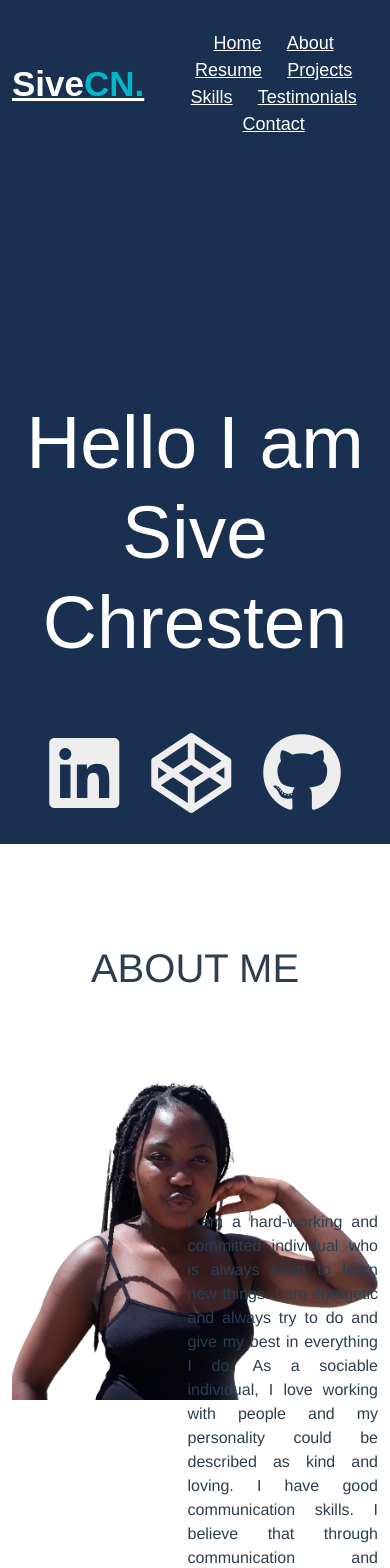
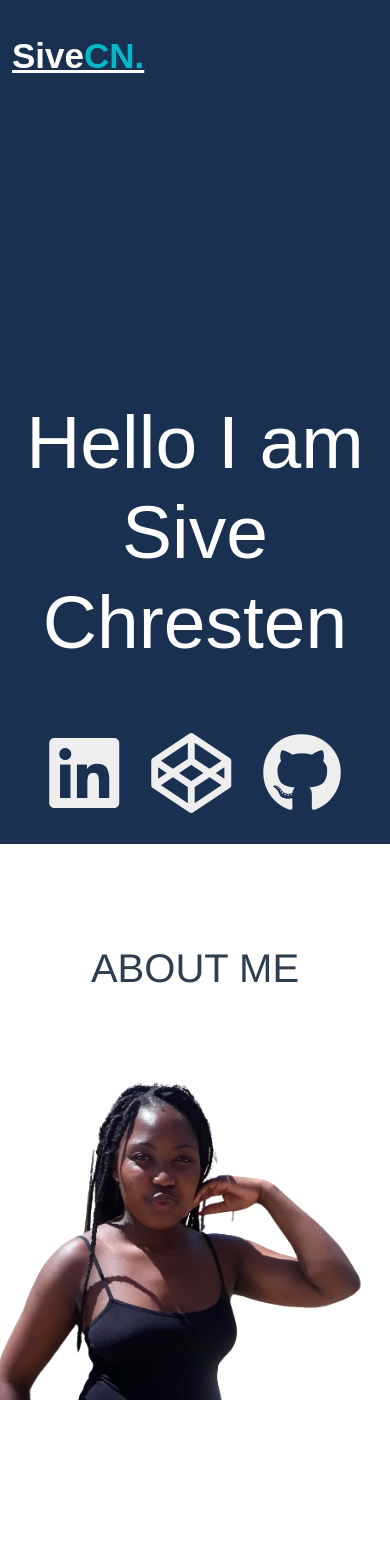
Before and after one commit to SiveNcanywa/vue-portfolio, a Vue app: page / in a window 390 px wide. Shown: the top 1568 px of the page. Built offline with nearby package versions, Linux system fonts and the light colour scheme.

Commit message:
new stuff

```diff
--- a/data/db.json
+++ b/data/db.json
@@ -1,10 +1,10 @@
 {
     "projects":[
-        {"title":1, "description":"I love you","image":"hfvhbh"},
-        {"title":1, "description":"I love you","image":"hfvhbh"},
-        {"title":1, "description":"I love you","image":"hfvhbh"},
-        {"title":1, "description":"I love you","image":"hfvhbh"},
-        {"title":1, "description":"I love you","image":"hfvhbh"},
-        {"title":1, "description":"I love you","image":"hfvhbh"}
+        {"title":1,"id": 1, "description":"I love you","image":"hfvhbh", "repo":"", "netlify":""},
+        {"title":1,"id": 2, "description":"I love you","image":"hfvhbh", "repo":"", "netlify":""},
+        {"title":1,"id": 3, "description":"I love you","image":"hfvhbh", "repo":"", "netlify":""},
+        {"title":1,"id": 4, "description":"I love you","image":"hfvhbh", "repo":"", "netlify":""},
+        {"title":1,"id": 5, "description":"I love you","image":"hfvhbh", "repo":"", "netlify":""},
+        {"title":1,"id": 6, "description":"I love you","image":"hfvhbh", "repo":"", "netlify":""}
     ]
 }
--- a/src/components/About.vue
+++ b/src/components/About.vue
@@ -73,4 +73,17 @@ export default {};
   color: #193050;
   background: none;
 }
+@media (max-width: 947px){
+  .about .about-content .column{
+        width: 100%;
+    }
+    .about .about-content .left{
+        display: flex;
+        justify-content: center;
+        margin: 0 auto 60px;
+    }
+    .about .about-content .right{
+        flex: 100%;
+    }
+}
 </style>
--- a/src/components/Home.vue
+++ b/src/components/Home.vue
@@ -127,4 +127,19 @@ ul li {
 .fa-linkedin:focus {
   color: blue;
 }
+@media (max-width: 947px){
+    .home .home-content .text-2{
+        font-size: 70px;
+    }
+    .home .home-content .text-3{
+        font-size: 35px;
+    }
+    .home .home-content a{
+        font-size: 23px;
+        padding: 10px 30px;
+    }
+    .max-width{
+        max-width: 930px;
+    }
+}
 </style>
--- a/src/components/Navbar.vue
+++ b/src/components/Navbar.vue
@@ -12,6 +12,7 @@
                 <li><a href="#Testimonials" class="menu-btn">Testimonials</a></li>
                 <li><a href="#Contact" class="menu-btn">Contact</a></li>
             </ul>
+
 
         </div>
         </div>
@@ -75,4 +76,48 @@ export default {
 .navbar.sticky .menu li a:hover{
     color: #fff;
 }
+@media (max-width: 947px){
+    .menu-btn{
+        display: block;
+        z-index: 999;
+    }
+    .menu-btn i.active:before{
+        content: "\f00d";
+    }
+    .navbar .menu{
+        position: fixed;
+        height: 100vh;
+        width: 100%;
+        left: -100%;
+        top: 0;
+        background: #111;
+        text-align: center;
+        padding-top: 80px;
+        transition: all 0.3s ease;
+    }
+    .navbar .menu.active{
+        left: 0;
+    }
+    .navbar .menu li{
+        display: block;
+    }
+    .navbar .menu li a{
+        display: inline-block;
+        margin: 20px 0;
+        font-size: 25px;
+    }
+    .home .home-content .text-2{
+        font-size: 70px;
+    }
+    .home .home-content .text-3{
+        font-size: 35px;
+    }
+    .home .home-content a{
+        font-size: 23px;
+        padding: 10px 30px;
+    }
+    .max-width{
+        max-width: 930px;
+    }
+}
 </style>
--- a/src/components/Projects.vue
+++ b/src/components/Projects.vue
@@ -1,5 +1,5 @@
 <template>
-  <section id="Testimonials">
+  <section id="Projects">
   <div class="container">
     <div class="row">
       <!--  Single Starts  -->
@@ -9,7 +9,7 @@
             <img class="test" src="../assets/images/me.jpg" alt="person" />
 
             <div class="testimonial-text">
-              <h3><a href="#">Test Service</a></h3>
+              <h3><a href="#">Javascript Calculator</a></h3>
               <p>
                 Lorem Ipsum is simply dummy text of the printing and typesetting
                 industry. Lorem Ipsum has been the industry's standard dummy
@@ -28,7 +28,7 @@
             <img class="test" src="../assets/images/me.jpg" alt="person" />
 
             <div class="testimonial-text">
-              <h3><a href="#">Test Service</a></h3>
+              <h3><a href="#">Pokemon fecth</a></h3>
               <p>
                 Lorem Ipsum is simply dummy text of the printing and typesetting
                 industry. Lorem Ipsum has been the industry's standard dummy
@@ -46,7 +46,7 @@
             <img class="test" src="../assets/me.jpg" alt="person" />
 
             <div class="testimonial-text">
-              <h3><a href="#">Test Service</a></h3>
+              <h3><a href="#">Fake Store Api</a></h3>
               <p>
                 Lorem Ipsum is simply dummy text of the printing and typesetting
                 industry. Lorem Ipsum has been the industry's standard dummy
@@ -64,7 +64,7 @@
             <img class="test" src="../assets/me.jpg" alt="person" />
 
             <div class="testimonial-text">
-              <h3><a href="#">Test Service</a></h3>
+              <h3><a href="#">E-commerce Website</a></h3>
               <p>
                 Lorem Ipsum is simply dummy text of the printing and typesetting
                 industry. Lorem Ipsum has been the industry's standard dummy
@@ -82,7 +82,7 @@
             <img class="test" src="../assets/me.jpg" alt="person" />
 
             <div class="testimonial-text">
-              <h3><a href="#">Test Service</a></h3>
+              <h3><a href="#">Kanye West quotes fetch</a></h3>
               <p>
                 Lorem Ipsum is simply dummy text of the printing and typesetting
                 industry. Lorem Ipsum has been the industry's standard dummy
@@ -100,7 +100,7 @@
             <img class="test" src="../assets/me.jpg" alt="person" />
 
             <div class="testimonial-text">
-              <h3><a href="#">Test Service</a></h3>
+              <h3><a href="#">Online Store POS</a></h3>
               <p>
                 Lorem Ipsum is simply dummy text of the printing and typesetting
                 industry. Lorem Ipsum has been the industry's standard dummy
@@ -118,7 +118,9 @@
 </template>
 
 <script>
-export default {};
+export default {
+
+};
 </script>
 
 <style>
```
